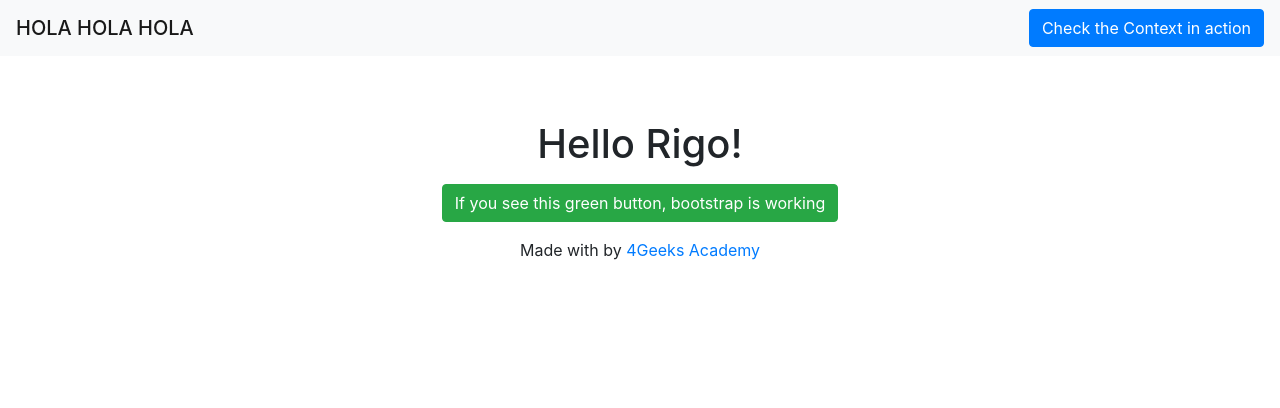
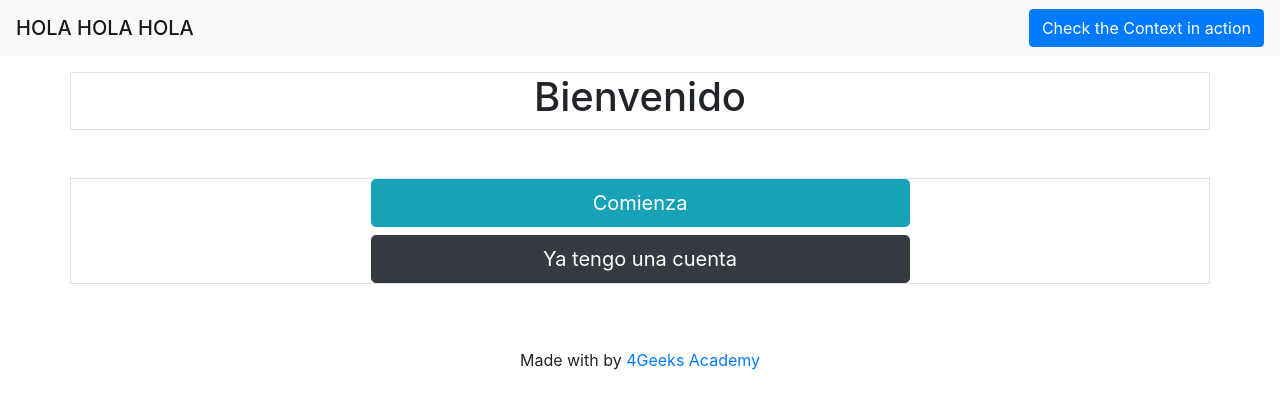
Before and after one commit to Dereemii/FrontEnd-Pro, a React (Create React App) app: page / in a window 1280 px wide. Shown: the top 408 px of the page. Built offline with nearby package versions, Linux system fonts and the light colour scheme.

Commit message:
cambios en json y src

```diff
--- a/package.json
+++ b/package.json
@@ -7,6 +7,8 @@
     "@testing-library/react": "^9.5.0",
     "@testing-library/user-event": "^7.2.1",
     "bootstrap": "^4.5.0",
+    "jquery": "^3.5.1",
+    "popper.js": "^1.16.1",
     "react": "^16.13.1",
     "react-dom": "^16.13.1",
     "react-router": "^5.2.0",
--- a/src/index.js
+++ b/src/index.js
@@ -4,6 +4,10 @@ import ReactDOM from "react-dom";
 
 //include bootstrap npm library into the bundle
 import "bootstrap/dist/css/bootstrap.css";
+
+import 'jquery';
+import 'popper.js';
+import 'bootstrap';
 
 //include your index.scss file into the bundle
 import "./styles/index.css";
--- a/src/js/component/login.js
+++ b/src/js/component/login.js
@@ -0,0 +1,76 @@
+import "bootstrap/dist/css/bootstrap.min.css";
+import React, { Component } from "react";
+
+export const Login = () => {
+  return (
+    <>
+      <div className="container">
+        <div className="row">
+          <div className="col-6 border">
+            <form className="px-4 py-3">
+              <h3 className="text-center">Ingresa a tu cuenta</h3>
+              <div className="form-group">
+                <label for="exampleDropdownFormEmail1">
+                  Correo electrónico
+                </label>
+                <input
+                  type="email"
+                  className="form-control"
+                  id="exampleDropdownFormEmail1"
+                  placeholder="correo@ejemplo.com"
+                />
+              </div>
+              <div className="form-group">
+                <label for="exampleDropdownFormPassword1">Contraseña</label>
+                <input
+                  type="password"
+                  className="form-control"
+                  id="exampleDropdownFormPassword1"
+                  placeholder="Contraseña"
+                />
+              </div>
+              <div className="form-group">
+                <div className="form-check">
+                  <input
+                    type="checkbox"
+                    className="form-check-input"
+                    id="dropdownCheck"
+                  />
+                  <label className="form-check-label" for="dropdownCheck">
+                    Recuerda mis datos
+                  </label>
+                </div>
+              </div>
+              <button
+                type="submit"
+                className="btn btn-primary btn-lg btn-block"
+              >
+                ingresar
+              </button>
+            </form>
+          </div>
+          <div className="col-6 border">
+            <div className="row my-3 mx-3">
+              <div className="col align-sel-center text-center">
+                <h3>¿No tienes cuenta?</h3>
+                <button
+                  type="submit"
+                  className="btn btn-secondary btn-lg btn-block my-5"
+                >
+                  ingresa como invitado
+                </button>
+                <h4>o crea una cuenta</h4>
+                <button
+                  type="submit"
+                  className="btn btn-secondary btn-lg btn-block my-5"
+                >
+                  Crear cuenta
+                </button>
+              </div>
+            </div>
+          </div>
+        </div>
+      </div>
+    </>
+  );
+};
--- a/src/js/views/home.js
+++ b/src/js/views/home.js
@@ -1,14 +1,24 @@
 import React from "react";
-
+import "bootstrap/dist/css/bootstrap.min.css";
 
 export const Home = () => (
-	<div className="text-center mt-5">
-		<h1>Hello Rigo!</h1>
-		<p>
-
-		</p>
-		<a href="#" className="btn btn-success">
-			If you see this green button, bootstrap is working
-		</a>
-	</div>
+  <div className="container">
+    <div className="row border">
+		<div className="col text-center">
+      		<h1>Bienvenido</h1>
+	  	</div>
+	  </div>
+      <div className="row border my-5">
+		  <div className="col-3"></div>
+		  <div className="col">
+			<button type="button" className="btn btn-info btn-lg btn-block">
+			Comienza
+			</button>
+			<button type="button" className="btn btn-dark btn-lg btn-block">
+			Ya tengo una cuenta
+			</button>
+			</div>
+			<div className="col-3"></div>
+    </div>
+  </div>
 );
--- a/src/layout.js
+++ b/src/layout.js
@@ -8,6 +8,7 @@ import injectContext from "./js/store/appContext";
 
 import { Navbar } from "./js/component/navbar";
 import { Footer } from "./js/component/footer";
+import { Login } from "./js/component/login";
 
 //create your first component
 export const Layout = () => {
```
Also changed, not shown: 1 other file (tests, documents, lock files or other folders).
